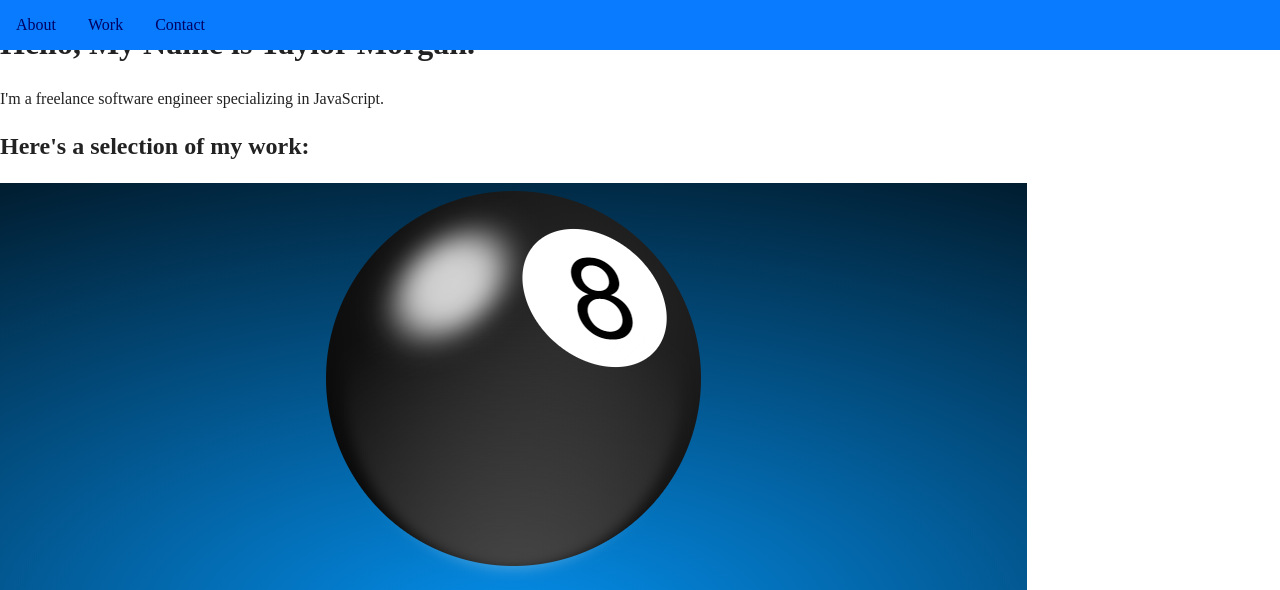
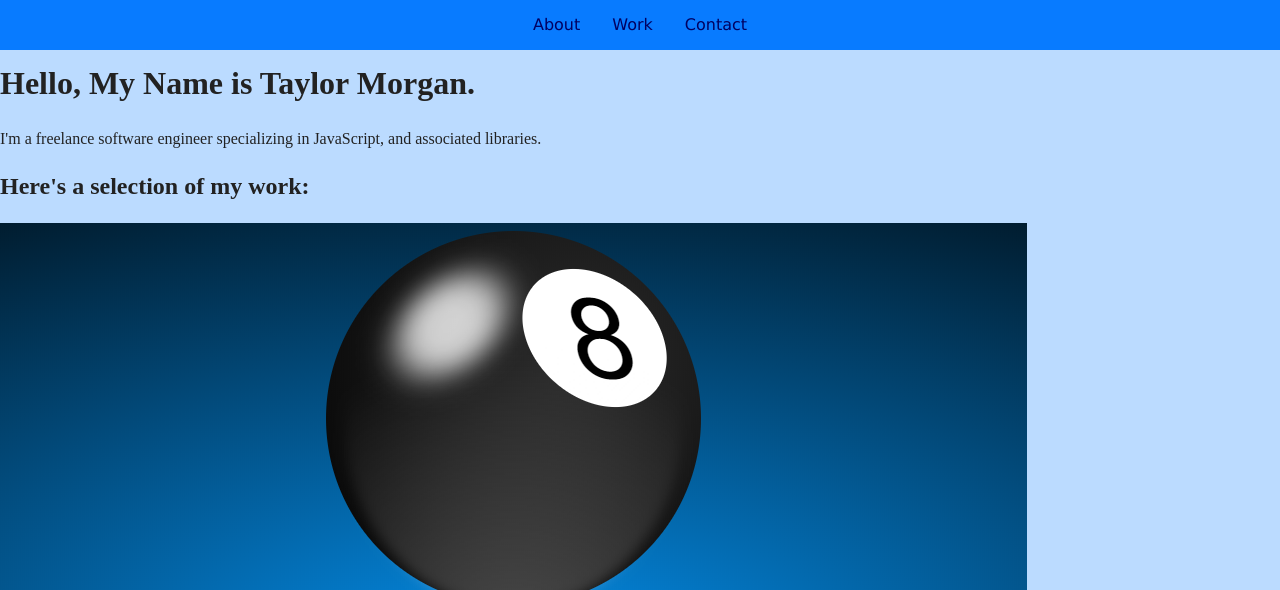
Before and after one commit to Taylor-Morgan/Portfolio-Website, a plain HTML site: page index.html in a window 1280 px wide. Shown: the top 590 px of the page. Drawn offline with nearby package versions, Linux system fonts and the light colour scheme.

Commit message:
working on navbar
did some initial work on the navbar like choosing font, implementing flex, centering items, etc.

```diff
--- a/css/main.css
+++ b/css/main.css
@@ -14,6 +14,12 @@ html {
     color: #222;
     font-size: 1em;
     line-height: 1.4;
+    background-color: #bbdbff;
+}
+
+body {
+    /*Leave room for navbar at top of page*/
+    padding-top: 40px;
 }
 
 /*
@@ -103,6 +109,12 @@ textarea {
     top: 0;
     width: 100%;
     margin-top: 0;
+    text-align: center;
+    display: -webkit-flex; /* Safari */
+    -webkit-flex-flow: row-reverse wrap; /* Safari 6.1+ */
+    display: flex;
+    flex-flow: row nowrap;
+    justify-content: center;
 }
 
 .navbarClass a {
@@ -112,9 +124,12 @@ textarea {
     text-align: center;
     padding: 14px 16px;
     text-decoration: none;
+    font-family: 'Lucida Sans', 'Lucida Sans Regular', 'Lucida Grande', 'Lucida Sans Unicode', Geneva, Verdana, sans-serif;
 }
 
-
+.navbarClass a:hover {
+    background: rgb(16, 214, 228);
+}
 
 
 
--- a/index.html
+++ b/index.html
@@ -27,7 +27,7 @@
   <div id="welcome-section" class="welcome">
 
       <h1>Hello, My Name is Taylor Morgan.</h1>
-      <p>I'm a freelance software engineer specializing in JavaScript.</p>
+      <p>I'm a freelance software engineer specializing in JavaScript, and associated libraries.</p>
 
     </div>
 
```
